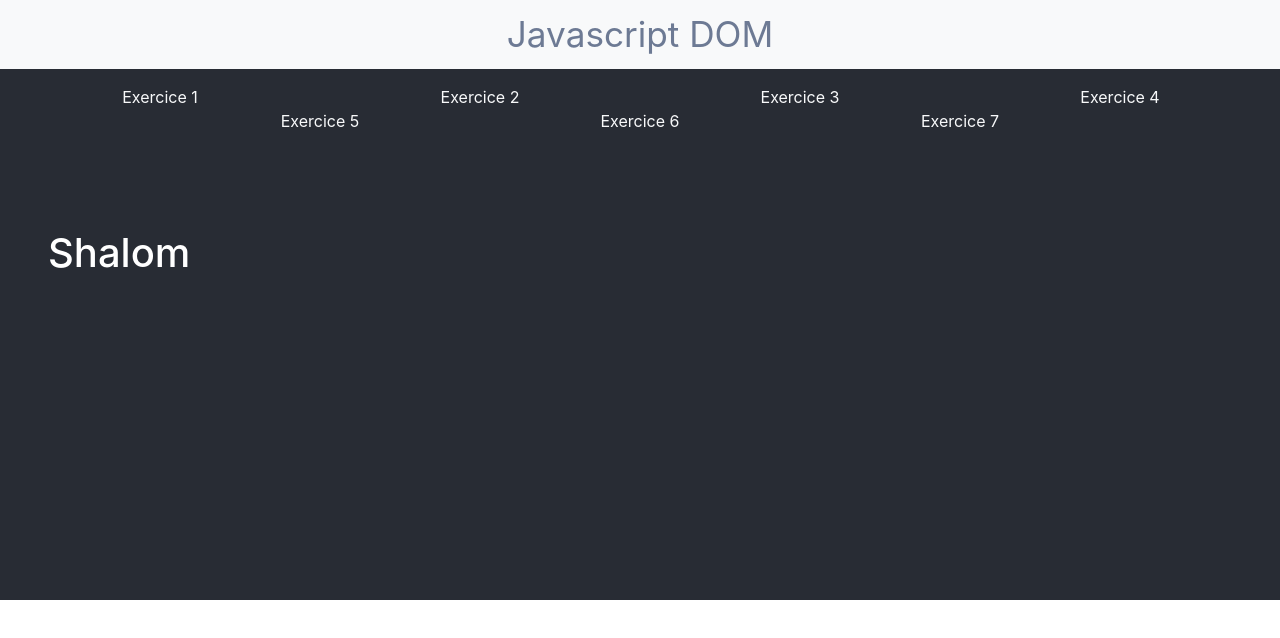
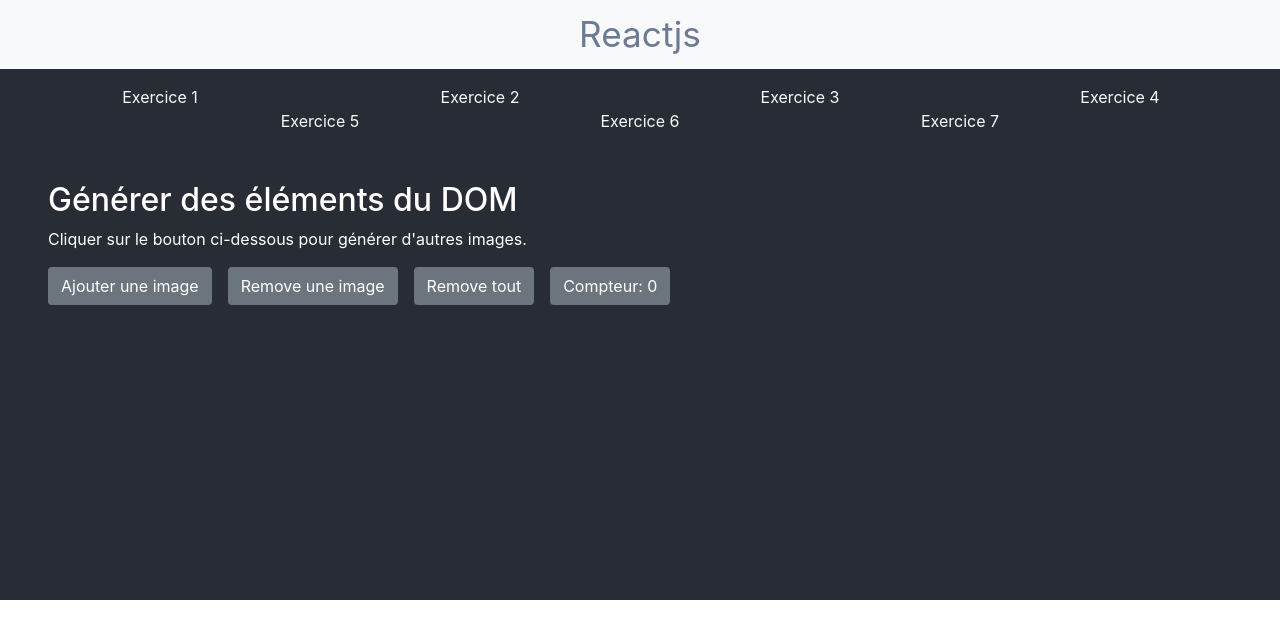
Before and after one commit to Maryame-Faitah/projetReactDom, a React (Create React App) app: page /Exo5 in a window 1280 px wide. Shown: the top 638 px of the page. Built offline with nearby package versions, Linux system fonts and the light colour scheme.

Commit message:
commit exo5

```diff
--- a/src/App.js
+++ b/src/App.js
@@ -23,7 +23,7 @@ function App() {
       <Router>
         <div>
           <div className="bg-light">
-            <p className="titre p-2 text-center">Javascript DOM</p>
+            <p className="titre p-2 text-center">Reactjs</p>
           </div>
           <nav>
             <ul className="nav nav-pills justify-content-center">
--- a/src/exo5.jsx
+++ b/src/exo5.jsx
@@ -1,9 +1,59 @@
-import React from 'react';
+import React, { useState } from 'react';
 
-function Exo5 () {
-    return(
-        <div id="partie5" className="text-left px-5 my-5 py-5">
-            <h1>Shalom</h1>
+function Exo5() {
+    const [compt, setCompt] = useState(0);
+    //Bouton Ajouter
+    let addImg = () => {
+        let divImg = document.getElementById('divImg');
+        let img = document.createElement('img');
+        img.src = "./../logo192.png";
+        img.classList = "col-1 m-0 p-0";
+        divImg.appendChild(img);
+        setCompt(compt+1);
+    }
+    //Bouton Remove lastChild
+    let remove = () => {
+        let divImg = document.getElementById('divImg');
+        if (divImg.childElementCount > 0) {
+            divImg.removeChild(divImg.lastChild);
+        }
+        if (compt>0) {
+            setCompt(compt-1)
+        }
+    }
+    //Bouton remove All
+    let removeAll = () => {
+        let divImg = document.getElementById('divImg');
+        divImg.innerHTML = "";
+        setCompt(0);
+    }
+    //Bouton compteur
+    // let compteur = () => {
+    //     setCompt(compt + 1);
+    // }
+    return (
+        <div id="partie5" className="text-left px-5 py-5 w-100">
+            <h2>Générer des éléments du DOM</h2>
+            <p>Cliquer sur le bouton ci-dessous pour générer
+                d'autres images.
+            </p>
+            <button id="btn-img" className="btn text-white bg-secondary rounded mr-3"
+                onClick={() => {addImg() }}>
+                Ajouter une image
+            </button>
+            <button id="btn-remove" className="btn text-white bg-secondary rounded mr-3"
+                onClick={() => remove()}>
+                Remove une image
+            </button>
+            <button id="btn-removeAll" className="btn text-white bg-secondary rounded mr-3"
+                onClick={() => removeAll()}>
+                Remove tout
+            </button>
+            <button id="btn-removeAll" className="btn text-white bg-secondary rounded mr-3">
+                Compteur: {compt}
+            </button>
+            <div id="divImg" className="pt-5 row w-100 m-0">
+            </div>
         </div>
     )
 }
```
Also changed, not shown: public/téléchargement.jpeg (added).
